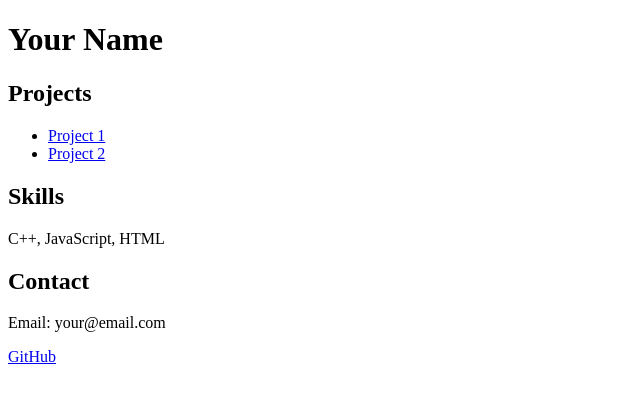
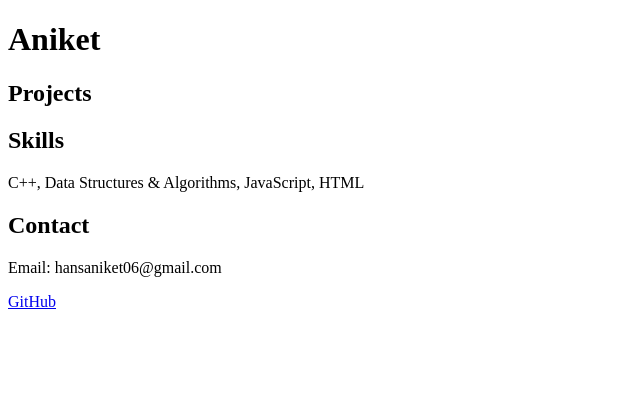
Before and after one commit to hans-aniket/portfolio, a plain HTML site: page index.html in a window 1280 px wide. Shown: the whole page, without its empty margins (0-640 px from the left). Drawn offline with Linux system fonts and the light colour scheme.

Commit message:
Modify personal details in index.html
Updated personal information and added GitHub link.

```diff
--- a/index.html
+++ b/index.html
@@ -1,22 +1,21 @@
 <!DOCTYPE html>
 <html>
 <head>
-  <title>Your Name</title>
 </head>
 <body>
-  <h1>Your Name</h1>
+  <h1>Aniket</h1>
 
   <h2>Projects</h2>
   <ul>
-    <li><a href="#">Project 1</a></li>
-    <li><a href="#">Project 2</a></li>
   </ul>
 
   <h2>Skills</h2>
-  <p>C++, JavaScript, HTML</p>
+  <p>C++, Data Structures & Algorithms, JavaScript, HTML</p>
 
   <h2>Contact</h2>
-  <p>Email: your@email.com</p>
-  <p><a href="#">GitHub</a></p>
+  <p>Email: hansaniket06@gmail.com</p>
+  <p>
+    <a href="https://github.com/hans-aniket">GitHub</a>
+  </p>
 </body>
 </html>
```
